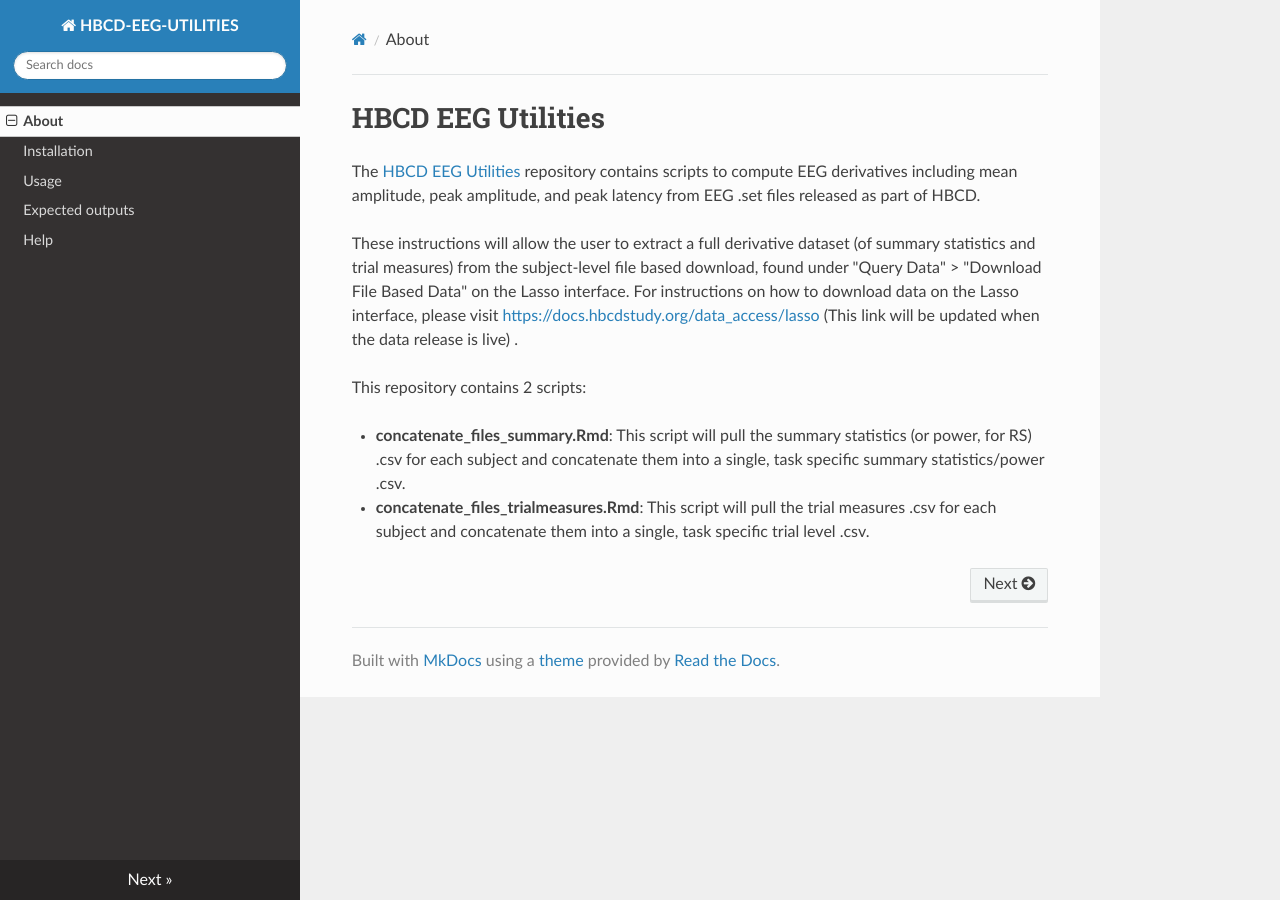
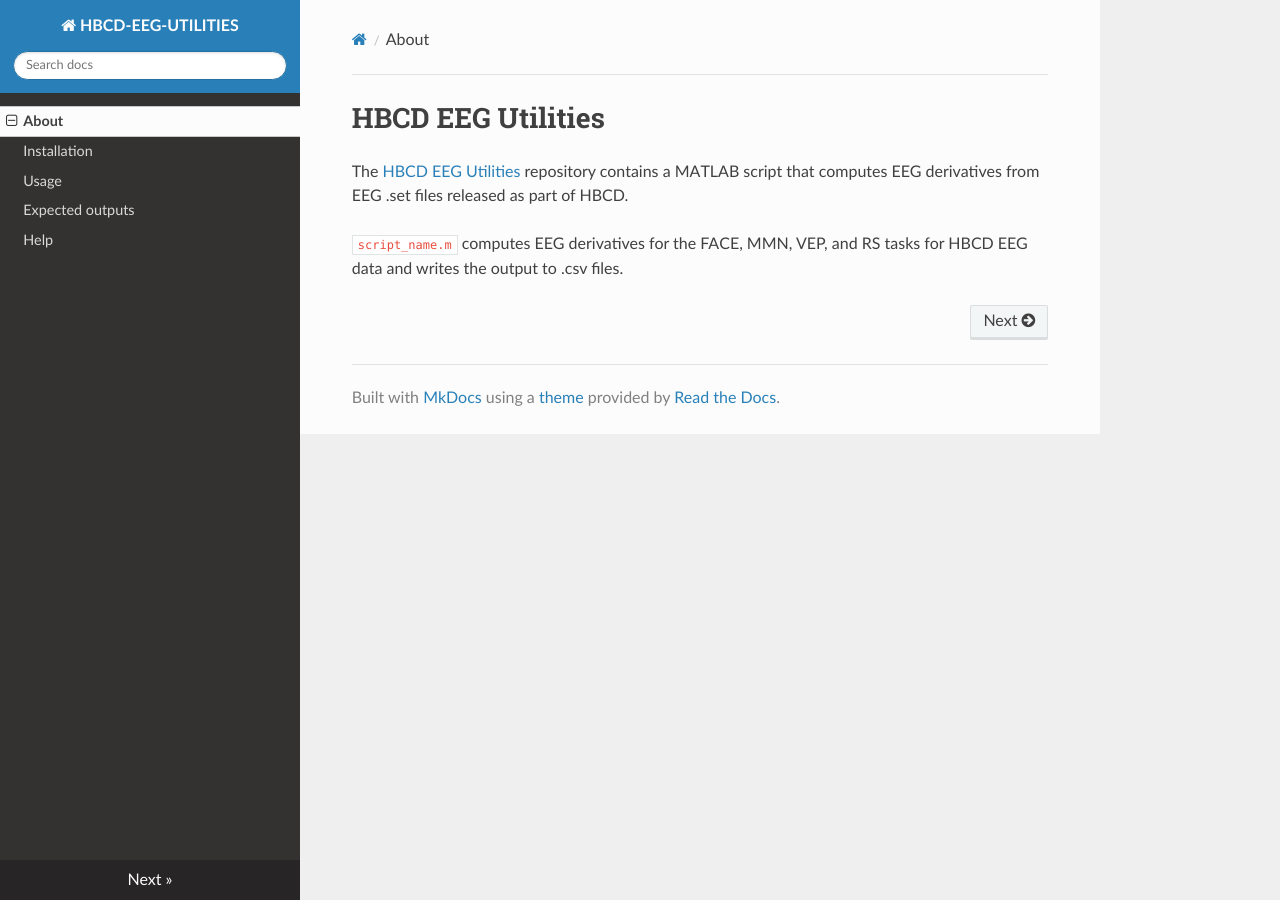
Before and after one commit to Child-Development-Lab/HBCD-EEG-Utilities, an MkDocs documentation site: the page built from docs/index.md, in a window 1280 px wide. Built offline with MkDocs 1.6.1, drawn with Linux system fonts in a browser that asks for light colours; nearby versions of some CDN libraries.

Commit message:
Update index.md

```diff
--- a/docs/index.md
+++ b/docs/index.md
@@ -1,10 +1,5 @@
 # HBCD EEG Utilities
 
-The [HBCD EEG Utilities](https://github.com/Child-Development-Lab/HBCD-EEG-Utilities) repository contains scripts to compute EEG derivatives including mean amplitude, peak amplitude, and peak latency from EEG .set files released as part of HBCD.
+The [HBCD EEG Utilities](https://github.com/Child-Development-Lab/HBCD-EEG-Utilities) repository contains a MATLAB script that computes EEG derivatives from EEG .set files released as part of HBCD.
 
-These instructions will allow the user to extract a full derivative dataset (of summary statistics and trial measures) from the subject-level file based download, found under "Query Data" > "Download File Based Data" on the Lasso interface. For instructions on how to download data on the Lasso interface, please visit [https://docs.hbcdstudy.org/data_access/lasso](https://docs.hbcdstudy.org/data_access/lasso) (This link will be updated when the data release is live) .
-
-This repository contains 2 scripts:
-
-* **concatenate_files_summary.Rmd**: This script will pull the summary statistics (or power, for RS) .csv for each subject and concatenate them into a single, task specific summary statistics/power .csv.
-* **concatenate_files_trialmeasures.Rmd**: This script will pull the trial measures .csv for each subject and concatenate them into a single, task specific trial level .csv.
+`script_name.m` computes EEG derivatives for the FACE, MMN, VEP, and RS tasks for HBCD EEG data and writes the output to .csv files.
```
